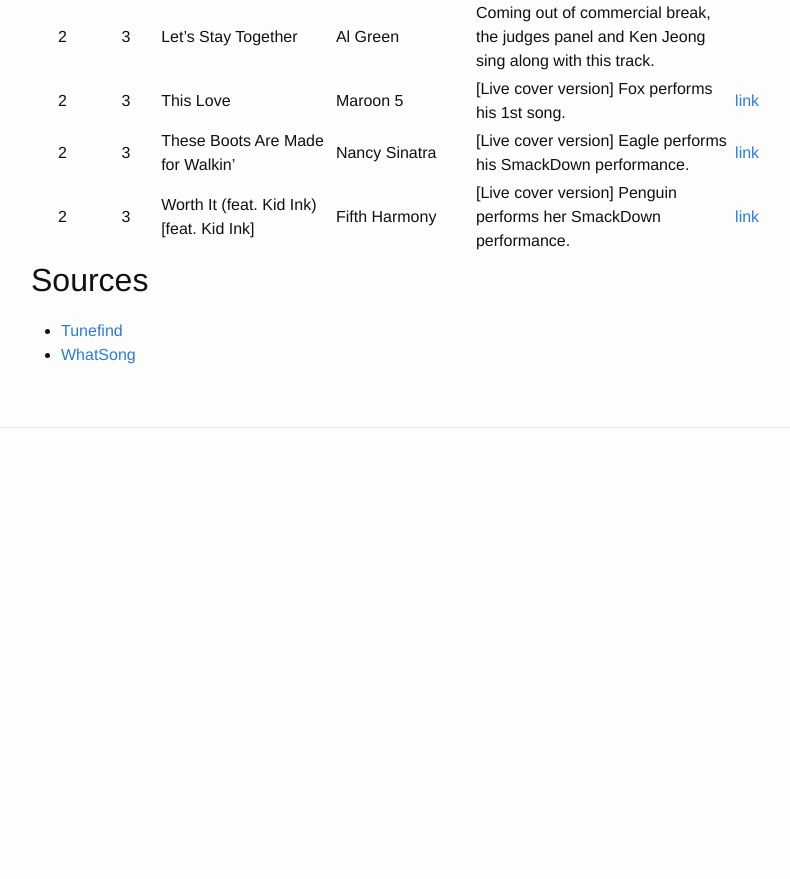
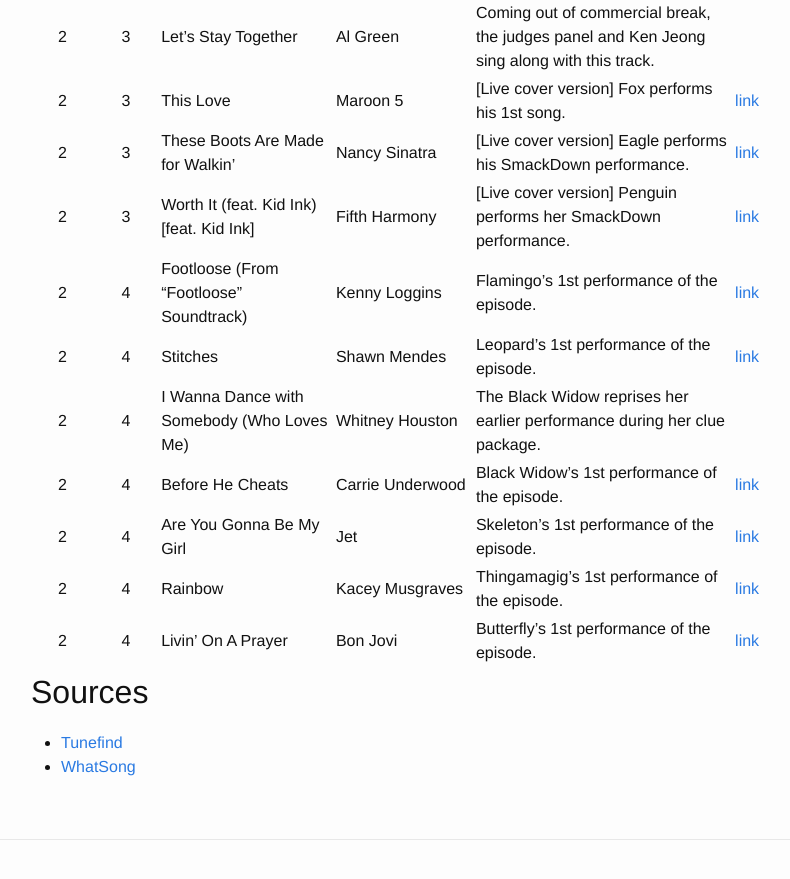
Before and after one commit to roclar/roclar.github.io, a Jekyll site: the page built from MaskedSingerSongs.md, in a window 1280 px wide and 900 px high, scrolled down 5713 px. Shown: the top 879 px of the window, without its empty margins (239-1029 px from the left). Built offline with Jekyll 4.4.1, drawn with Linux system fonts in a browser that asks for light colours; before the commit the page ends 6231 px from its top, so only the background shows below that.

Commit message:
Added season 2 episode 4 list

```diff
--- a/MaskedSingerSongs.md
+++ b/MaskedSingerSongs.md
@@ -128,6 +128,13 @@
 | 2 | 3 | This Love | Maroon 5 | [Live cover version] Fox performs his 1st song. | [link](https://www.youtube.com/watch?v=fiY4bvU5wM0&list=PLz9NWt_Q83CldZYtYZ-W0mt6QU7AMZkMt&index=22) |
 | 2 | 3 | These Boots Are Made for Walkin' | Nancy Sinatra |[Live cover version] Eagle performs his SmackDown performance. | [link](https://www.youtube.com/watch?v=arqFfUuMzqs&list=PLz9NWt_Q83CldZYtYZ-W0mt6QU7AMZkMt&index=23) |
 | 2 | 3 | Worth It (feat. Kid Ink) [feat. Kid Ink] | Fifth Harmony | [Live cover version] Penguin performs her SmackDown performance. | [link](https://www.youtube.com/watch?v=PAJlUbRr7CQ&list=PLz9NWt_Q83CldZYtYZ-W0mt6QU7AMZkMt&index=24) |
+| 2 | 4 | Footloose (From "Footloose" Soundtrack) | Kenny Loggins | Flamingo's 1st performance of the episode. | [link](https://www.youtube.com/watch?v=Q1Lr43KbPt4&list=PLz9NWt_Q83CldZYtYZ-W0mt6QU7AMZkMt&index=25) |
+| 2 | 4 | Stitches | Shawn Mendes | Leopard's 1st performance of the episode. | [link](https://www.youtube.com/watch?v=YNARMpApK54&list=PLz9NWt_Q83CldZYtYZ-W0mt6QU7AMZkMt&index=27) |
+| 2 | 4 | I Wanna Dance with Somebody (Who Loves Me) | Whitney Houston | The Black Widow reprises her earlier performance during her clue package. | |
+| 2 | 4 | Before He Cheats | Carrie Underwood | Black Widow's 1st performance of the episode. | [link](https://www.youtube.com/watch?v=rxgI4RJzCy8&list=PLz9NWt_Q83CldZYtYZ-W0mt6QU7AMZkMt&index=26) |
+| 2 | 4 | Are You Gonna Be My Girl | Jet | Skeleton's 1st performance of the episode. | [link](https://www.youtube.com/watch?v=IpqYoU1S9TY&list=PLz9NWt_Q83CldZYtYZ-W0mt6QU7AMZkMt&index=28) |
+| 2 | 4 | Rainbow | Kacey Musgraves | Thingamagig's 1st performance of the episode. | [link](https://www.youtube.com/watch?v=nWt2ucSOYFg&list=PLz9NWt_Q83CldZYtYZ-W0mt6QU7AMZkMt&index=29) |
+| 2 | 4 | Livin' On A Prayer | Bon Jovi | Butterfly's 1st performance of the episode. | [link](https://www.youtube.com/watch?v=R6RZ_CU9a2o&list=PLz9NWt_Q83CldZYtYZ-W0mt6QU7AMZkMt&index=30) |
 
 ## Sources
 
```
